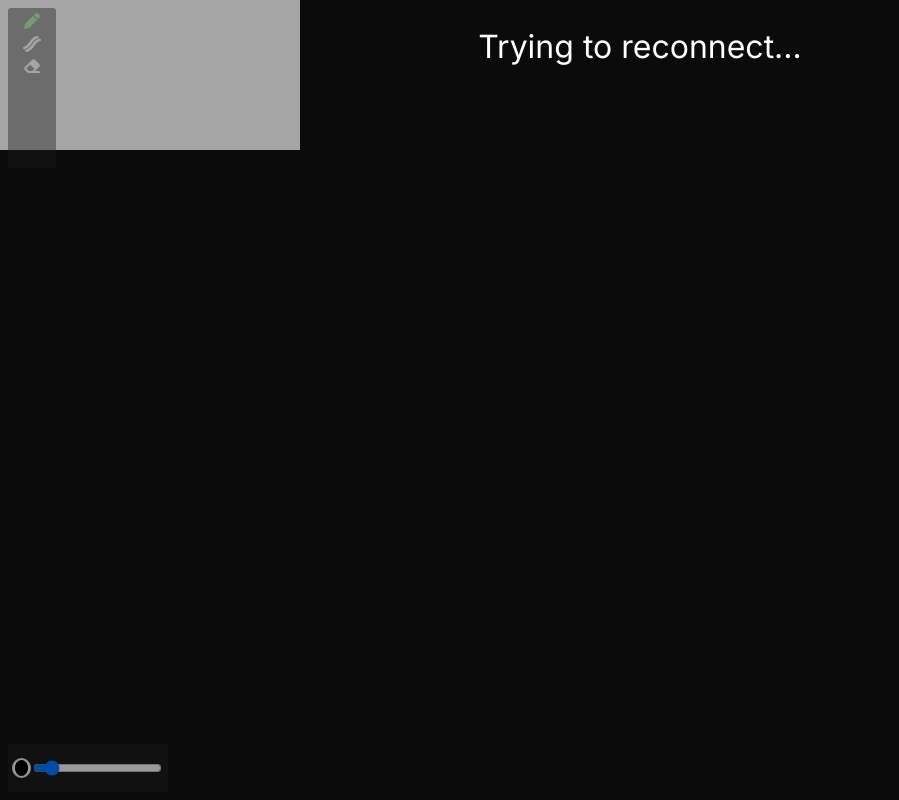
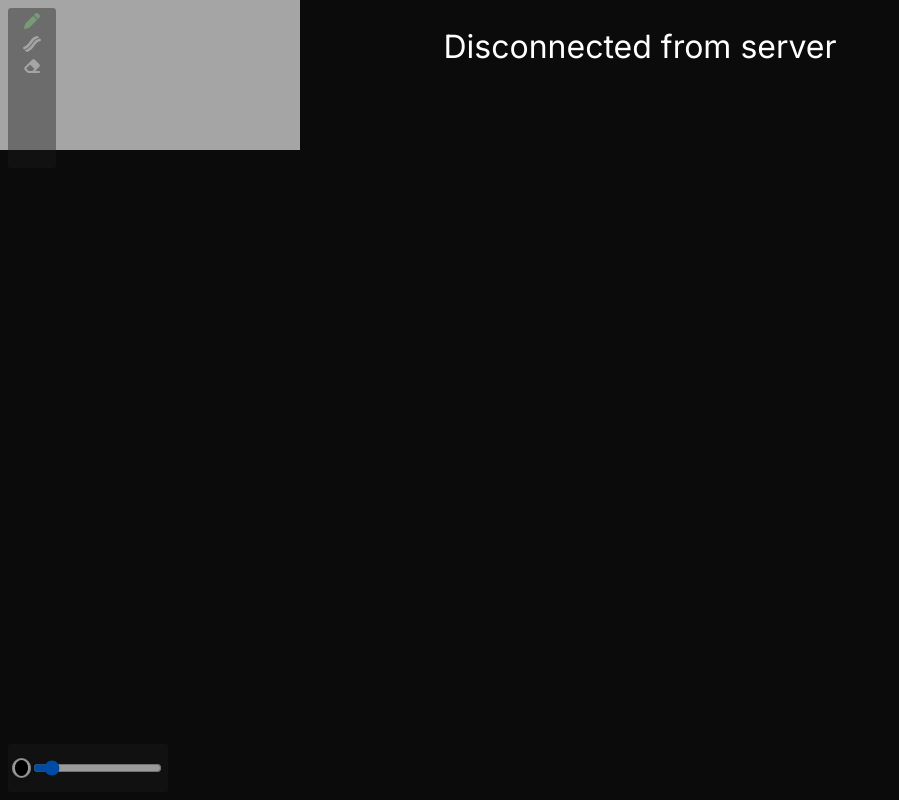
Before and after one commit to AutApple/collaborative-board, a website with bundled scripts: page public/index.html in a window 1280 px wide. Shown: the whole page, without its empty margins (0-899 px from the left). Built offline with nearby package versions, Linux system fonts and the light colour scheme; files whose address does not match are found by name.

Commit message:
remove the text on disconnect ui

```diff
--- a/public/index.html
+++ b/public/index.html
@@ -13,7 +13,7 @@
 <body>
     <div id="disconnect-overlay">
     </div>
-    <h1 id="disconnect-text"> Trying to reconnect... </h1>
+    <h1 id="disconnect-text"> Disconnected from server </h1>
 
     <canvas id="canvas"></canvas>
     <div id ="cursors-layer">
```
